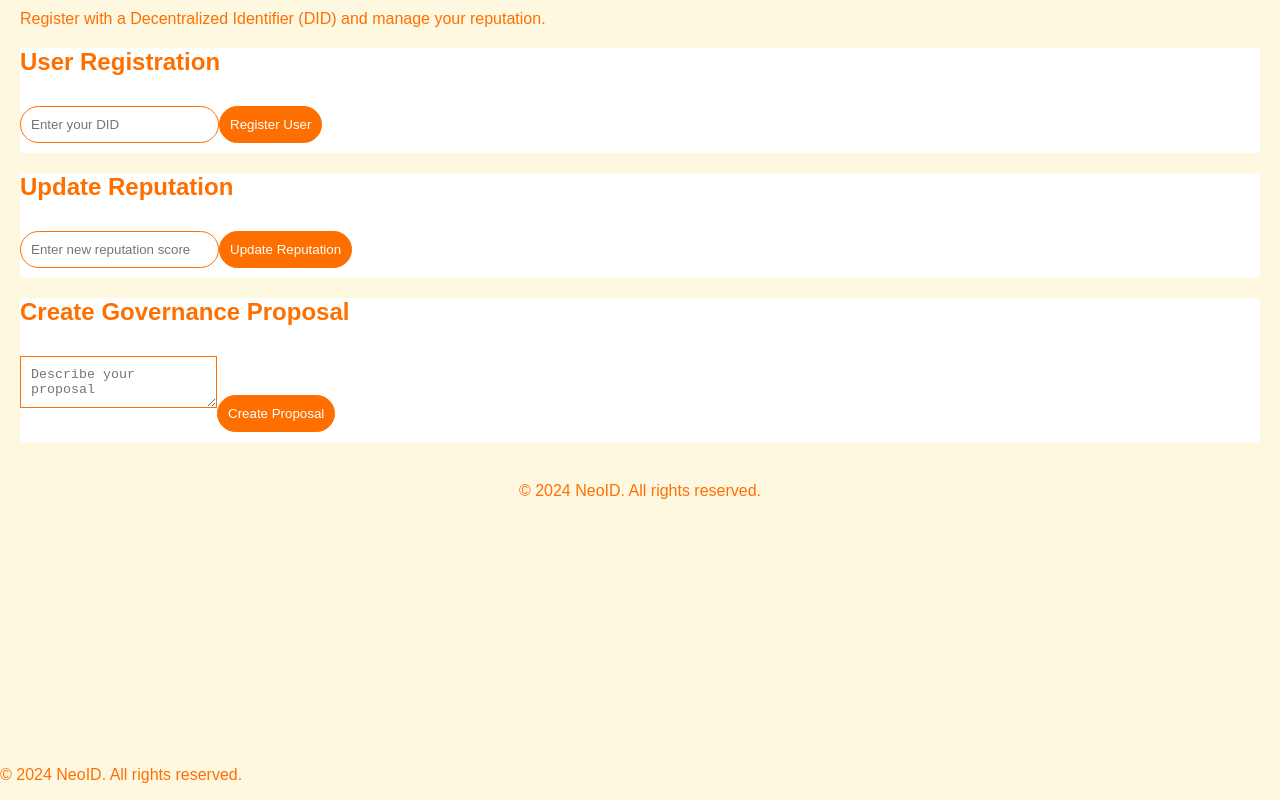
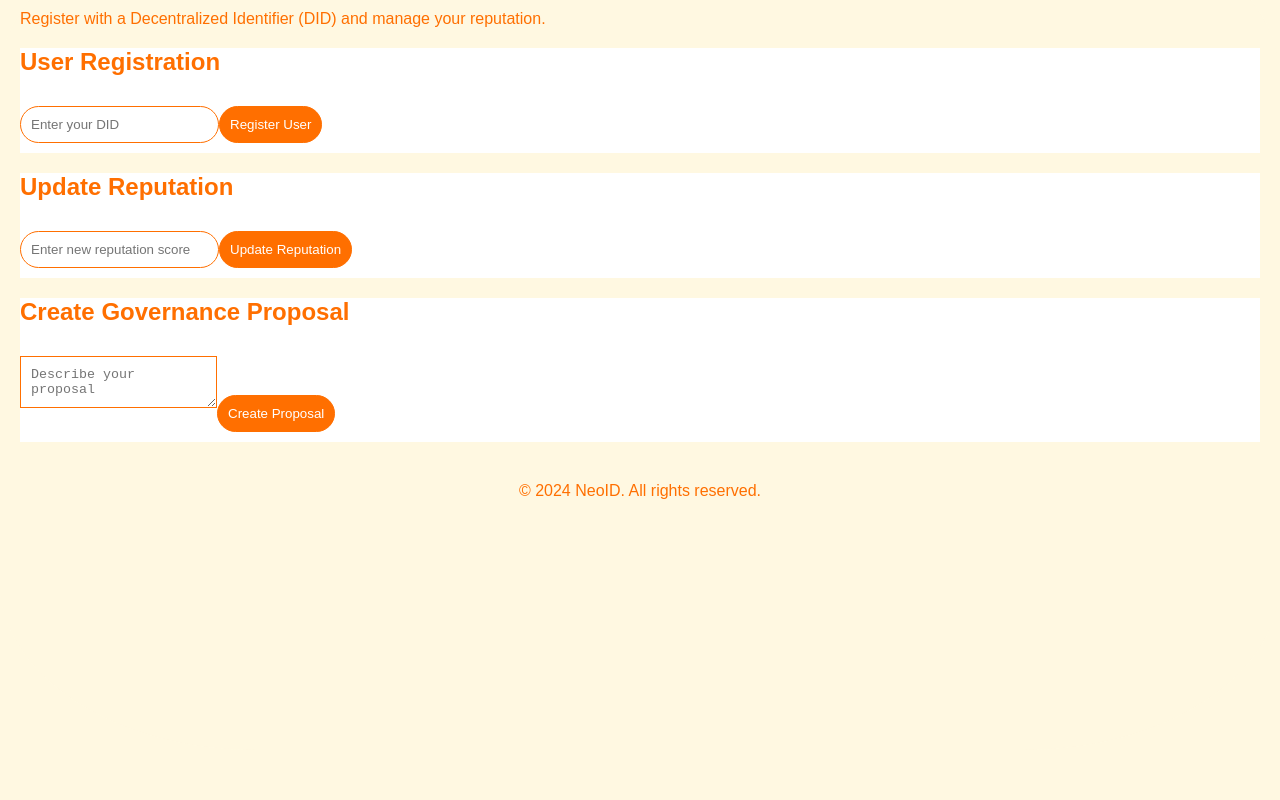
Before and after one commit to Hackathonzx/neoidweb, a Next.js app: page / in a window 1280 px wide. Shown: the part 241-1041 px from the top of the page. After the commit the page ends 991 px from the top, so only its background shows below. Built offline with nearby package versions, Linux system fonts and the light colour scheme.

Commit message:
add logo

```diff
--- a/src/app/layout.tsx
+++ b/src/app/layout.tsx
@@ -73,7 +73,7 @@ export default function RootLayout({ children }: { children: React.ReactNode })
             </ul>
             <div className={styles.dropdown}>
               <img
-                src="@public/logo.png"
+                src="@/public/logo.png"
                 alt="Logo"
                 className={styles.logoImage}
                 onClick={toggleDropdown}
@@ -90,7 +90,7 @@ export default function RootLayout({ children }: { children: React.ReactNode })
             {children}
           </main>
           <footer>
-            <p>&copy; {new Date().getFullYear()} NeoID. All rights reserved.</p>
+            {/* <p>&copy; {new Date().getFullYear()} NeoID. All rights reserved.</p> */}
           </footer>
         </body>
       </html>
```
